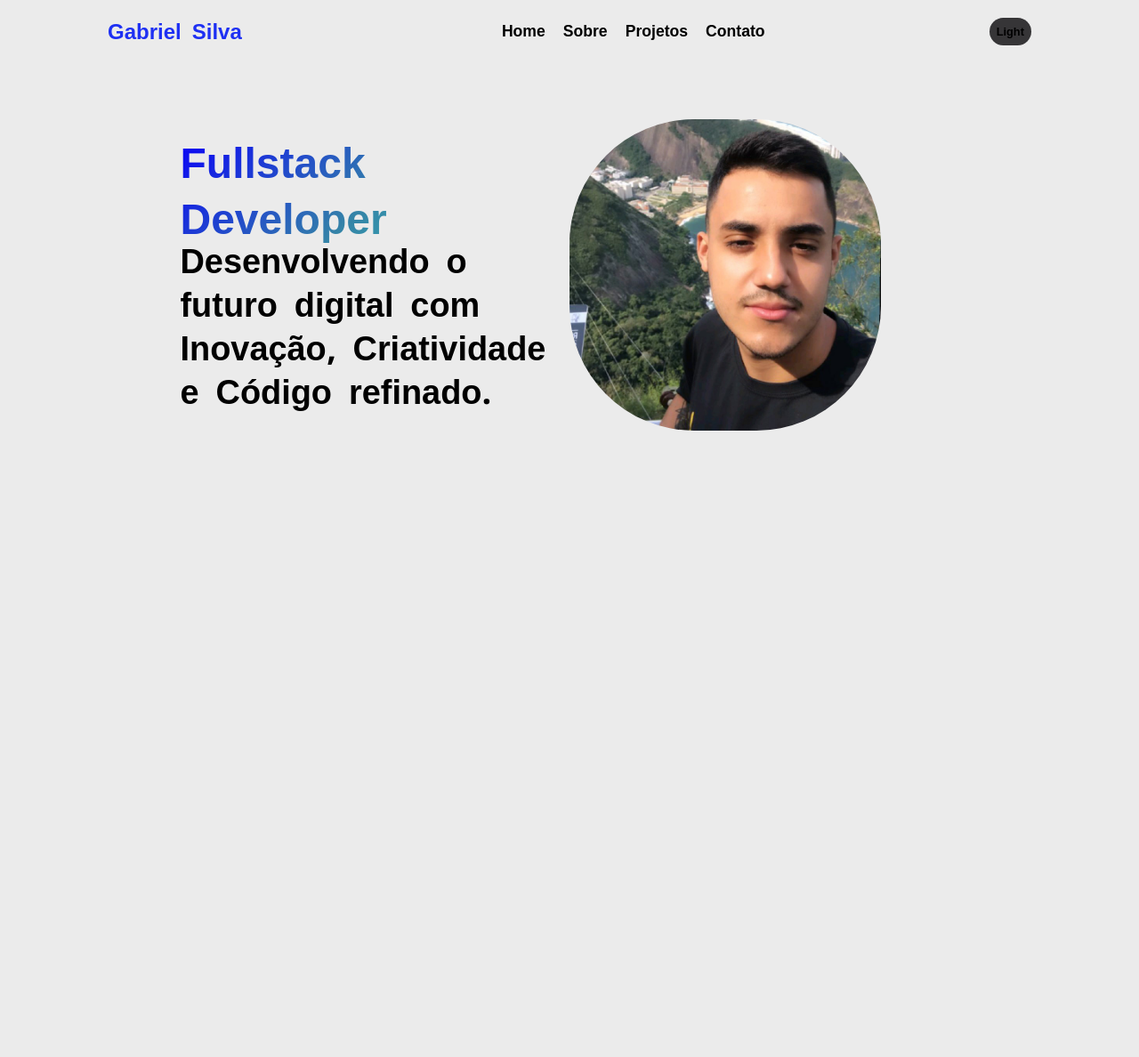
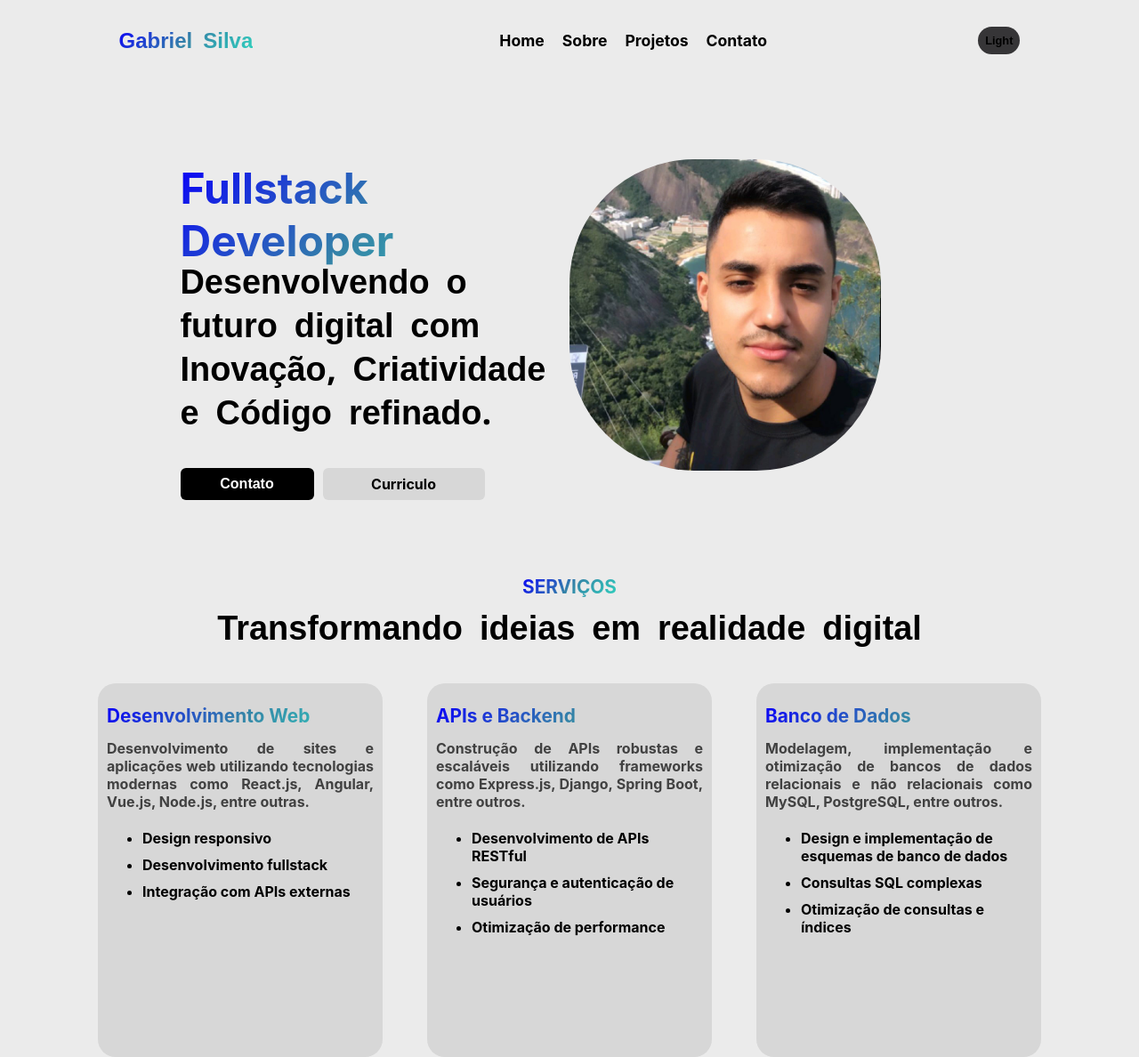
Before and after one commit to GabrielSilva0109/Portfolio, a React (Create React App) app: page / in a window 1280 px wide. Shown: the whole page at 89% size. Before the commit the page ends 800 px from the top, so only its background shows below. Built offline with nearby package versions, Linux system fonts and the light colour scheme.

Commit message:
Services

```diff
--- a/src/components/Header/Header.tsx
+++ b/src/components/Header/Header.tsx
@@ -9,18 +9,22 @@ const Container = styled.div`
   align-items: center;
   background-color: ${({ theme }) => theme.body};
   color: ${({ theme }) => theme.text};
+  padding: 10px 20px;
 `
 
 const Title = styled.h2`
+  background-image: linear-gradient(-225deg, rgb(10, 2, 247) 0%, #3584A7 51%, #30D2BE 100%);
+  -webkit-background-clip: text;
+  color: transparent;
   font-size: 1.5rem;
-  color: #1e30f3;
-`;
+  font-weight: bold;
+`
 
 const Nav = styled.ul`
   display: flex;
   list-style: none;
 
-  @media(max-width: 768px){
+  @media (max-width: 768px) {
     display: none;
   }
 `
@@ -34,10 +38,12 @@ const NavLink = styled(Link)`
   font-size: 1.1rem;
   font-weight: bold;
   color: ${({ theme }) => theme.text};
-  transition: .5s;
+  transition: 0.5s;
 
   &:hover {
-    color: #1e30f3;
+    background-image: linear-gradient(-225deg, rgb(10, 2, 247) 0%, #3584A7 51%, #30D2BE 100%);
+    -webkit-background-clip: text;
+    color: transparent;
   }
 `
 
@@ -51,6 +57,42 @@ const MenuIcon = styled.div`
   }
 `
 
+const MobileMenu = styled.div<{ show: boolean }>`
+  display: flex;
+  flex-direction: column;
+  align-items: center;
+  position: absolute;
+  top: 60px; /* Ajuste conforme necessário */
+  left: 0;
+  width: 100%;
+  background-color: ${({ theme }) => theme.body};
+  z-index: 10;
+  max-height: ${({ show }) => (show ? '300px' : '0')};
+  overflow: hidden;
+  transition: max-height 0.4s ease-in-out;
+`
+
+const MobileNavItem = styled.div`
+  margin: 10px 0;
+`
+
+const MobileNavLink = styled(Link)`
+  text-decoration: none;
+  font-size: 1.5rem;
+  font-weight: bold;
+  color: ${({ theme }) => theme.text};
+  transition: 0.5s;
+
+  &:hover {
+    color: #1e30f3;
+  }
+`
+
+const DesktopToggleBtnContainer = styled.div`
+  @media (max-width: 768px) {
+    display: none;
+  }
+`
 
 interface HeaderProps {
   toggleTheme: () => void;
@@ -58,35 +100,50 @@ interface HeaderProps {
 }
 
 const Header: React.FC<HeaderProps> = ({ toggleTheme, theme }) => {
-  const [showModal, setShowModal] = useState(false);
+  const [showMenu, setShowMenu] = useState(false)
 
-  const toggleModal = () => {
-    setShowModal(!showModal);
-  };
+  const toggleMenu = () => {
+    setShowMenu(!showMenu)
+  }
 
   return (
     <Container>
       <Title>Gabriel Silva</Title>
-      <MenuIcon onClick={toggleModal}>
+      <MenuIcon onClick={toggleMenu}>
         ☰
       </MenuIcon>
-
       <Nav>
         <NavItem>
-            <NavLink to="/" onClick={toggleModal}>Home</NavLink>
+          <NavLink to="/">Home</NavLink>
         </NavItem>
         <NavItem>
-            <NavLink to="/sobre" onClick={toggleModal}>Sobre</NavLink>
+          <NavLink to="/sobre">Sobre</NavLink>
         </NavItem>
         <NavItem>
-            <NavLink to="/contato" onClick={toggleModal}>Projetos</NavLink>
+          <NavLink to="/projetos">Projetos</NavLink>
         </NavItem>
         <NavItem>
-            <NavLink to="/habilidades" onClick={toggleModal}>Contato</NavLink>
+          <NavLink to="/contato">Contato</NavLink>
         </NavItem>
       </Nav>
-
+      <DesktopToggleBtnContainer>
         <ToggleBtn theme={theme} toggleTheme={toggleTheme} />
+      </DesktopToggleBtnContainer>
+      <MobileMenu show={showMenu}>
+        <MobileNavItem>
+          <MobileNavLink to="/" onClick={toggleMenu}>Home</MobileNavLink>
+        </MobileNavItem>
+        <MobileNavItem>
+          <MobileNavLink to="/sobre" onClick={toggleMenu}>Sobre</MobileNavLink>
+        </MobileNavItem>
+        <MobileNavItem>
+          <MobileNavLink to="/projetos" onClick={toggleMenu}>Projetos</MobileNavLink>
+        </MobileNavItem>
+        <MobileNavItem>
+          <MobileNavLink to="/contato" onClick={toggleMenu}>Contato</MobileNavLink>
+        </MobileNavItem>
+        <ToggleBtn theme={theme} toggleTheme={toggleTheme} />
+      </MobileMenu>
     </Container>
   )
 }
--- a/src/components/Home/Home.tsx
+++ b/src/components/Home/Home.tsx
@@ -2,7 +2,8 @@ import React from 'react'
 import Header from '../Header/Header'
 import styled from 'styled-components'
 import perfil from '../../IMG/perfil.jpg'
-
+import { Link } from 'react-router-dom'
+import Service from './Service'
 
 interface HomeProps {
   toggleTheme: () => void;
@@ -14,7 +15,8 @@ const Container = styled.div`
   justify-content: center;
   align-items: center;
   padding: 15px;
-  height: 450px;
+  height: 500px;
+  margin-bottom: 50px;
 
   @media(max-width: 768px){
     flex-direction: column;
@@ -26,7 +28,7 @@ const LeftContainer = styled.div`
   float: left;
 
   @media(max-width: 768px){
-    width: 80%;
+    width: 90%;
   }
 `
 
@@ -34,7 +36,9 @@ const RightContainer = styled.div`
   width: 35%;
   float: right;
 
-
+  @media(max-width: 768px){
+    display: none;
+  }
 `
 
 const Title = styled.h1`
@@ -43,7 +47,9 @@ const Title = styled.h1`
   color: transparent;
   font-size: 48px;
   font-weight: bold;
+  font-family: inherit;
 `
+
 const SubTitle = styled.h3`
   margin-top: -40px;
 
@@ -56,24 +62,55 @@ const SubTitle = styled.h3`
     -webkit-background-clip: text;
     color: transparent;
   }
-`
-
-
-const Span = styled.h3`
-
+  @media(max-width: 768px){
+    margin-top: -35px;
+  }
 `
 
 const Text = styled.p`
 
 `
 
-const Btns = styled.div`
+const Img = styled.img`
+  width: 80%;
+  border-radius: 40%;
+  margin:
+
 
 `
 
-const Img = styled.img`
-  width: 80%;
-  border-radius: 40%;
+const Btns = styled.div`
+  display: flex;
+  gap: 10px;
+`
+
+const BtnContato = styled.button`
+  width: 150px;
+  padding: 8px 16px;
+  border-radius: 6px;
+  background: black;
+  border: none;
+`
+
+const BtnCV = styled.a`
+  width: 150px;
+  padding: 8px 16px;
+  border-radius: 6px;
+  background: #d7d7d7;
+  border: none;
+  color: black;
+  font-weight: bold;
+  font-size: 1rem;
+  text-align: center;
+  text-decoration: none;
+  cursor: pointer;
+`
+
+const ToLink = styled(Link)`
+  text-decoration: none;
+  color: white;
+  font-weight: bold;
+  font-size: 1rem;
 `
 
 const Home: React.FC<HomeProps> = ({ toggleTheme, theme }) => {
@@ -85,14 +122,24 @@ const Home: React.FC<HomeProps> = ({ toggleTheme, theme }) => {
           <Title>Fullstack Developer</Title>
           <SubTitle>Desenvolvendo o futuro digital com <span>Inovação</span>, <span>Criatividade</span> e <span>Código refinado</span>.</SubTitle>
           <Text></Text>
-          <Btns></Btns>
+          <Btns>
+            <BtnContato>
+              <ToLink to="/contato">Contato</ToLink>
+            </BtnContato>
+            <BtnCV href="../../IMG/GabrielSilva.pdf" download>
+              Curriculo
+            </BtnCV>
+          </Btns>
         </LeftContainer>
         <RightContainer>
             <Img src={perfil}/>
         </RightContainer>
       </Container>
+      <Service toggleTheme={function (): void {
+        throw new Error('Function not implemented.')
+      } } theme={''} />
     </div>
   )
 }
 
-export default Home;
+export default Home
--- /dev/null
+++ b/src/components/Home/Service.tsx
@@ -0,0 +1,109 @@
+import React from 'react'
+import styled from 'styled-components'
+
+interface HomeProps {
+  toggleTheme: () => void;
+  theme: string;
+}
+
+const Container = styled.div`
+  display: flex;
+  justify-content: center;
+  align-items: center;
+  padding: 15px;
+  height: 450px;
+  flex-direction: column;
+  @media(max-width: 768px){
+    flex-direction: column;
+  }
+`
+
+const Title = styled.h1`
+  background-image: linear-gradient(-225deg, rgb(10, 2, 247) 0%, #3584A7 51%, #30D2BE 100%);
+  -webkit-background-clip: text;
+  color: transparent;
+  font-size: 1.3rem;
+  font-weight: bold;
+  font-family: inherit;
+`
+
+const SubTitle = styled.h3`
+  margin-top: -5px;
+`
+
+const Boxes = styled.div`
+  display: flex;
+  justify-content: center;
+  align-items: center;
+  gap: 50px;
+`
+
+const Box = styled.div`
+    background: #d7d7d7;
+    width: 300px;
+    height: 400px;
+    border-radius: 20px;
+    padding: 10px;
+`
+
+const Text = styled.div`
+  font-weight: bold;
+  text-align: justify;
+  color: #414141;
+`
+
+const List = styled.ul`
+
+`
+
+const ItemList = styled.li`
+  font-weight: bold;
+  padding: 5px 0;
+`
+
+
+const Service: React.FC<HomeProps> = ({ toggleTheme, theme }) => {
+  return (
+    <div>
+      <Container>
+        <Title>SERVIÇOS</Title>
+        <SubTitle>Transformando ideias em realidade digital</SubTitle>
+
+        <Boxes>
+            <Box>
+                <Title>Desenvolvimento Web</Title>
+                <Text> Desenvolvimento de sites e aplicações web utilizando tecnologias modernas como React.js, Angular, Vue.js, Node.js, entre outras.</Text>
+                <List>
+                    <ItemList>Design responsivo</ItemList>
+                    <ItemList>Desenvolvimento fullstack</ItemList>
+                    <ItemList>Integração com APIs externas</ItemList>
+                </List>
+            </Box>
+            <Box>
+                <Title>APIs e Backend</Title>
+                <Text> Construção de APIs robustas e escaláveis utilizando frameworks como Express.js, Django, Spring Boot, entre outros.</Text>
+                <List>
+                    <ItemList>Desenvolvimento de APIs RESTful</ItemList>
+                    <ItemList>Segurança e autenticação de usuários</ItemList>
+                    <ItemList>Otimização de performance</ItemList>
+                </List>
+            </Box>
+            <Box>
+                <Title>Banco de Dados</Title>
+                <Text>Modelagem, implementação e otimização de bancos de dados relacionais e não relacionais como
+                    MySQL, PostgreSQL, entre outros.
+                </Text>
+                <List>
+                    <ItemList>Design e implementação de esquemas de banco de dados</ItemList>
+                    <ItemList>Consultas SQL complexas</ItemList>
+                    <ItemList>Otimização de consultas e índices</ItemList>
+                </List>
+            </Box>
+        </Boxes>
+
+      </Container>
+    </div>
+  )
+}
+
+export default Service
--- a/src/components/Styles/GlobalStyles.ts
+++ b/src/components/Styles/GlobalStyles.ts
@@ -6,7 +6,7 @@ export const GlobalStyles = createGlobalStyle`
   body {
     background: ${({ theme }) => theme.body};
     color: ${({ theme }) => theme.text};
-    font-family: 'Poppins', Arial, Roboto, sans-serif;
+    font-family: inherit, Arial, Roboto, sans-serif;
     font-weight: 400;
     transition: all 0.50s linear;
   }
```
Also changed, not shown: 1 other file (tests, documents, lock files or other folders). Lines whose indentation alone changed are shown as unchanged.
